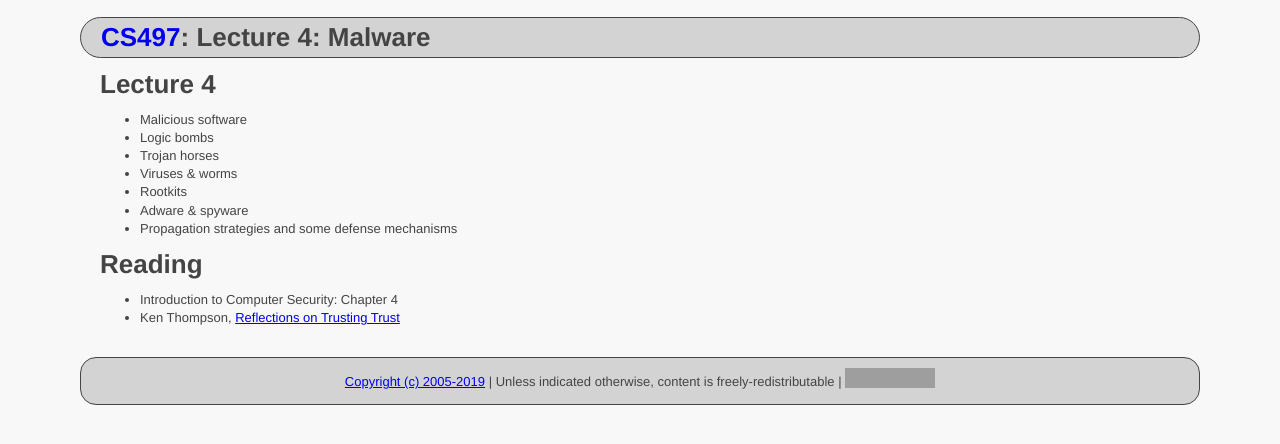
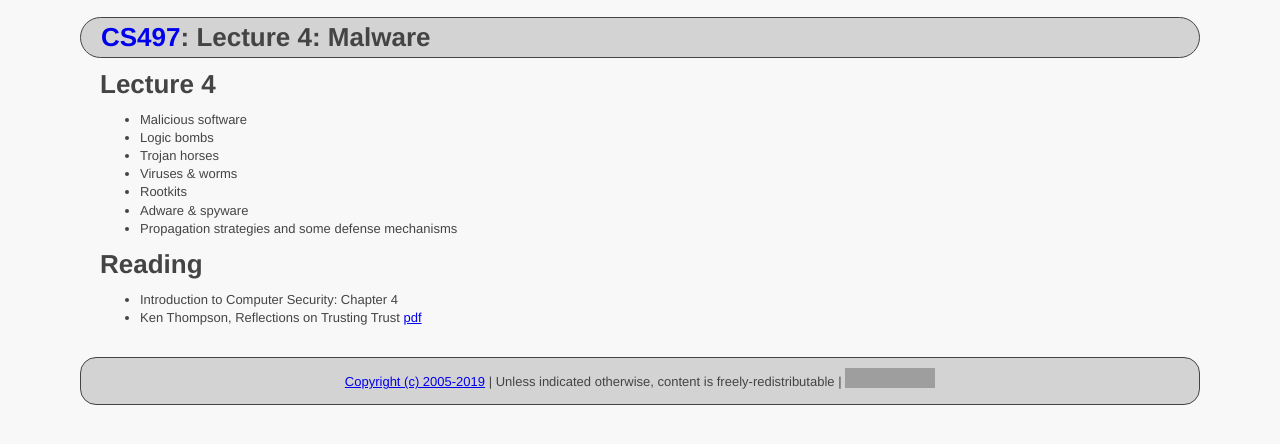
Before and after one commit to ycpcs/cs497-spring2019, a Jekyll site: the page built from lectures/lecture04.md, in a window 1280 px wide. Shown: the top 444 px of the page. Built offline with Jekyll 4.4.1, drawn with Linux system fonts in a browser that asks for light colours; grey boxes are pictures that could not be loaded.

Commit message:
Update lecture04.md

```diff
--- a/lectures/lecture04.md
+++ b/lectures/lecture04.md
@@ -17,4 +17,4 @@ title: "Lecture 4: Malware "
 # Reading
 
 - Introduction to Computer Security: Chapter 4
-- Ken Thompson, [Reflections on Trusting Trust](https://www.archive.ece.cmu.edu/~ganger/712.fall02/papers/p761-thompson.pdf)
+- Ken Thompson, Reflections on Trusting Trust [pdf](https://www.archive.ece.cmu.edu/~ganger/712.fall02/papers/p761-thompson.pdf)
```
